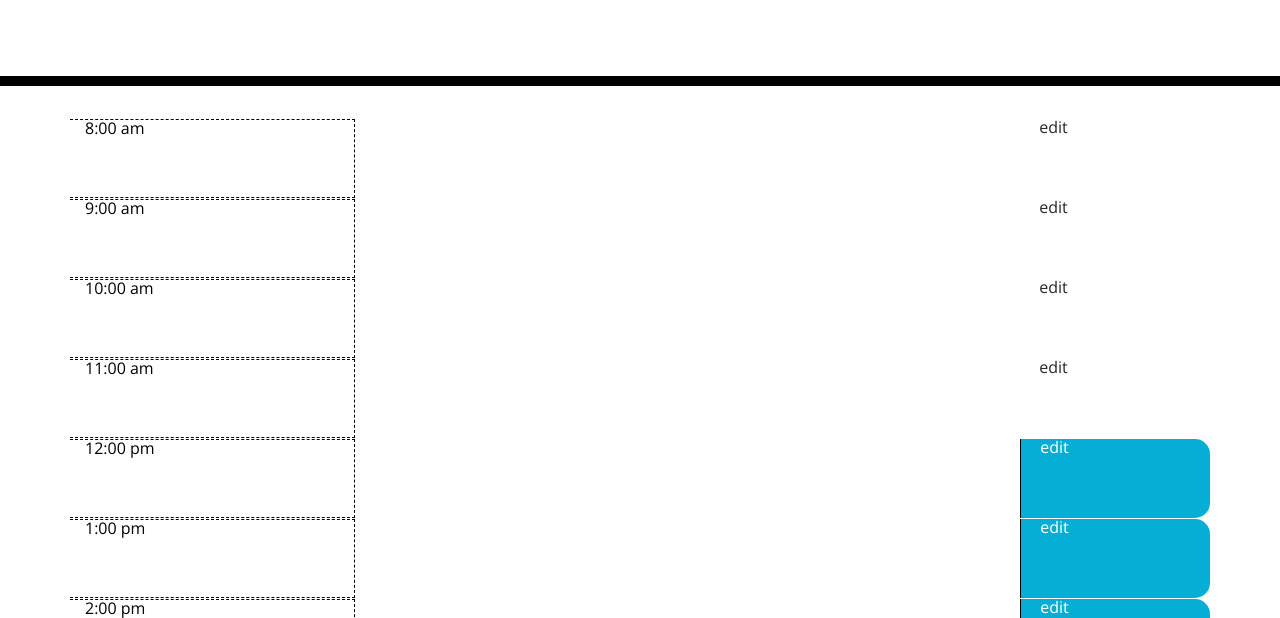
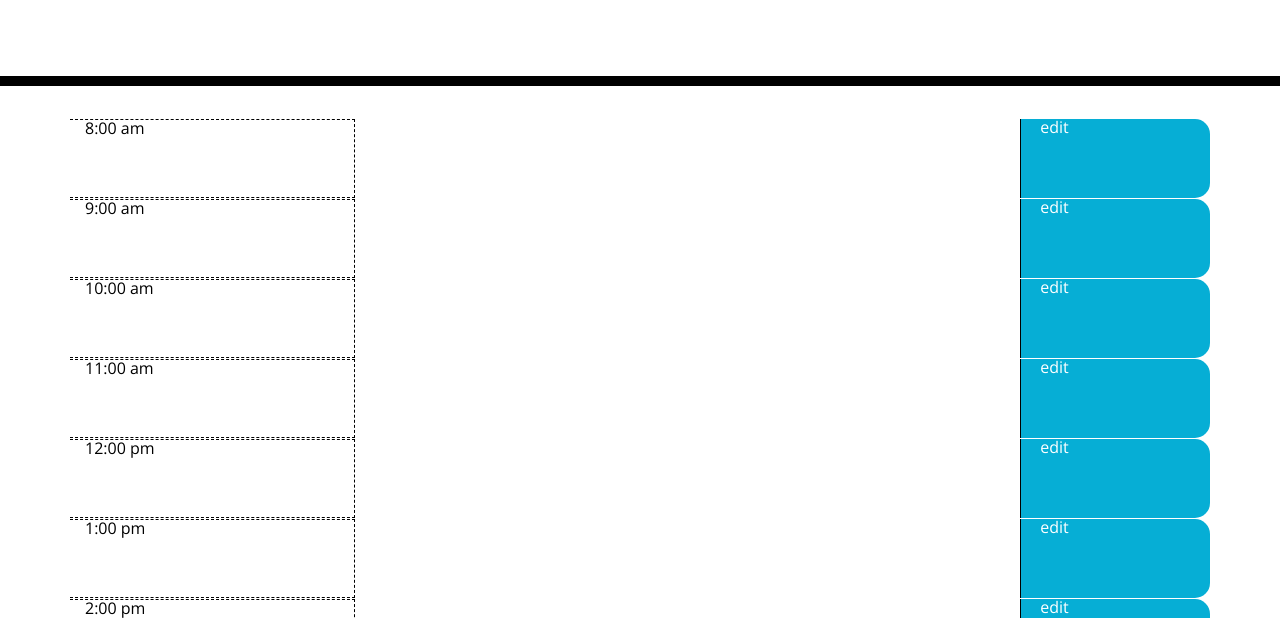
Before and after one commit to SWEFuture20/Digital-Planner, a plain HTML site: page index.html in a window 1280 px wide. Shown: the part 182-800 px from the top of the page. Drawn offline with nearby package versions, Linux system fonts and the light colour scheme.

Commit message:
Committing the Last Group of Button

```diff
--- a/index.html
+++ b/index.html
@@ -36,22 +36,22 @@
         <div class = "row my-row">
         <div class="col-3 time start-800 hour">8:00 am</div>
         <div class = "col-7 my-col col-b2 edit_cont">  </div>
-        <div class = "col-2 my-col col-b3 edit_btn"> edit </div>
+        <div class = "col-2 my-col col-b3 saveBtn"> edit </div>
       </div>
       <div class = "row my-row">
         <div class="col-3 time start-900 hour">9:00 am</div>
         <div class = "col-7 my-col col-b2 edit_cont">  </div>
-        <div class = "col-2 my-col col-b3 edit_btn"> edit </div>
+        <div class = "col-2 my-col col-b3 saveBtn"> edit </div>
       </div>
       <div class = "row my-row">
         <div class="col-3 time start-1000 hour">10:00 am</div>
         <div class = "col-7 my-col col-b2 edit_cont">  </div>
-        <div class = "col-2 my-col col-b3 edit_btn"> edit </div>
+        <div class = "col-2 my-col col-b3 saveBtn"> edit </div>
       </div>
       <div class = "row my-row">
         <div class="col-3 time start-1100 hour">11:00 am</div>
         <div class = "col-7 my-col col-b2 edit_cont">  </div>
-        <div class = "col-2 my-col col-b3 edit_btn"> edit </div>
+        <div class = "col-2 my-col col-b3 saveBtn"> edit </div>
       </div>
       <div class = "row my-row">
         <div class="col-3 time start-1200 hour">12:00 pm</div>
```
